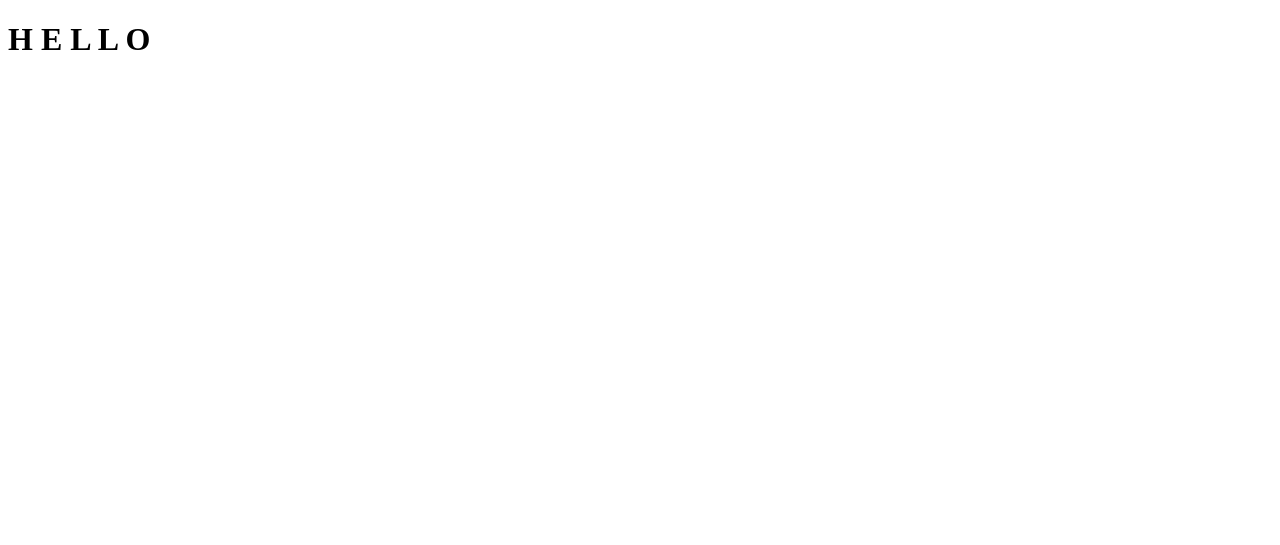
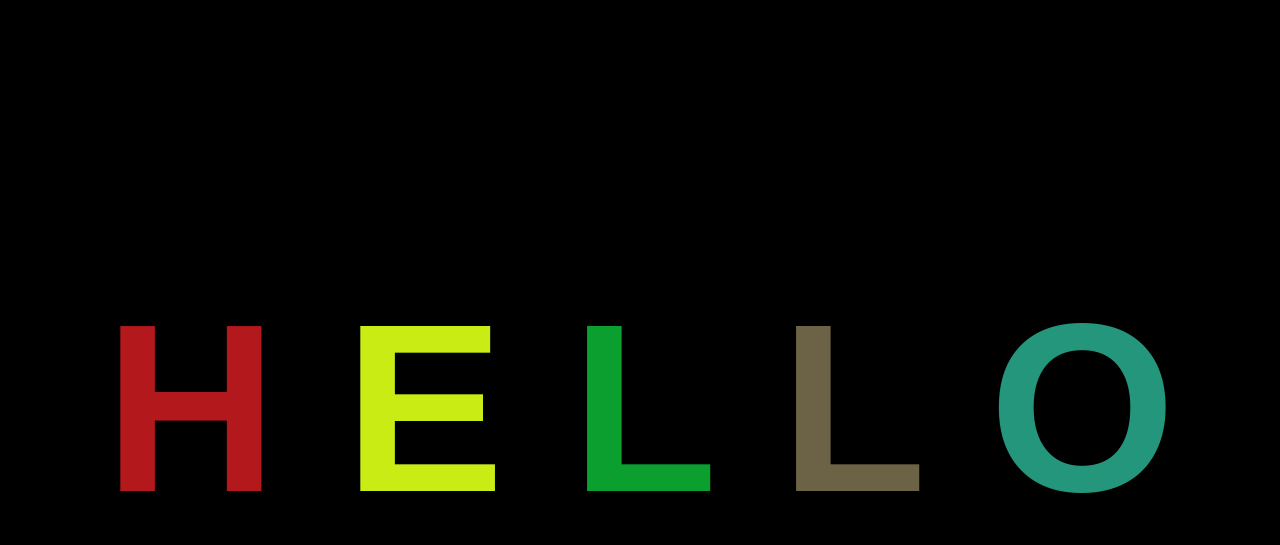
Before and after one commit to JordanyUceta/AnimatedText, a plain HTML site: page index.html in a window 1280 px wide. Drawn offline with Linux system fonts and the light colour scheme.

Commit message:
added css

```diff
--- /dev/null
+++ b/app.css
@@ -0,0 +1,16 @@
+body {
+    display: flex;
+    justify-content: center;
+    align-items: center;
+    height: 100vh;
+    background-color: black;
+}
+
+h1 {
+    font-size: 15rem;
+    font-family: sans-serif;
+}
+
+.letter {
+    transition: color 1000ms;
+}
--- a/app.js
+++ b/app.js
@@ -9,8 +9,10 @@ function randomRGB(){
 
 // to change each letter independently
 const letters = document.querySelectorAll('.letter');
-const intervalId = setInterval(function () {
-    for (let letter of letters) {
-        letter.getElementsByClassName.color = randomRGB();
+
+
+setInterval(function () {
+    for(let letter of letters){
+        letter.style.color = randomRGB();
     }
-}, 1000);
+}, 1000)
--- a/index.html
+++ b/index.html
@@ -5,14 +5,15 @@
     <meta http-equiv="X-UA-Compatible" content="IE=edge">
     <meta name="viewport" content="width=device-width, initial-scale=1.0">
     <title>Hello</title>
+    <link rel="stylesheet" href="app.css">
 </head>
 <body>
     <h1>
-        <span>H</span>
-        <span>E</span>
-        <span>L</span>
-        <span>L</span>
-        <span>O</span>
+        <span class="letter">H</span>
+        <span class="letter">E</span>
+        <span class="letter">L</span>
+        <span class="letter">L</span>
+        <span class="letter">O</span>
     </h1>
     <script src="app.js"></script>
 </body>
```
